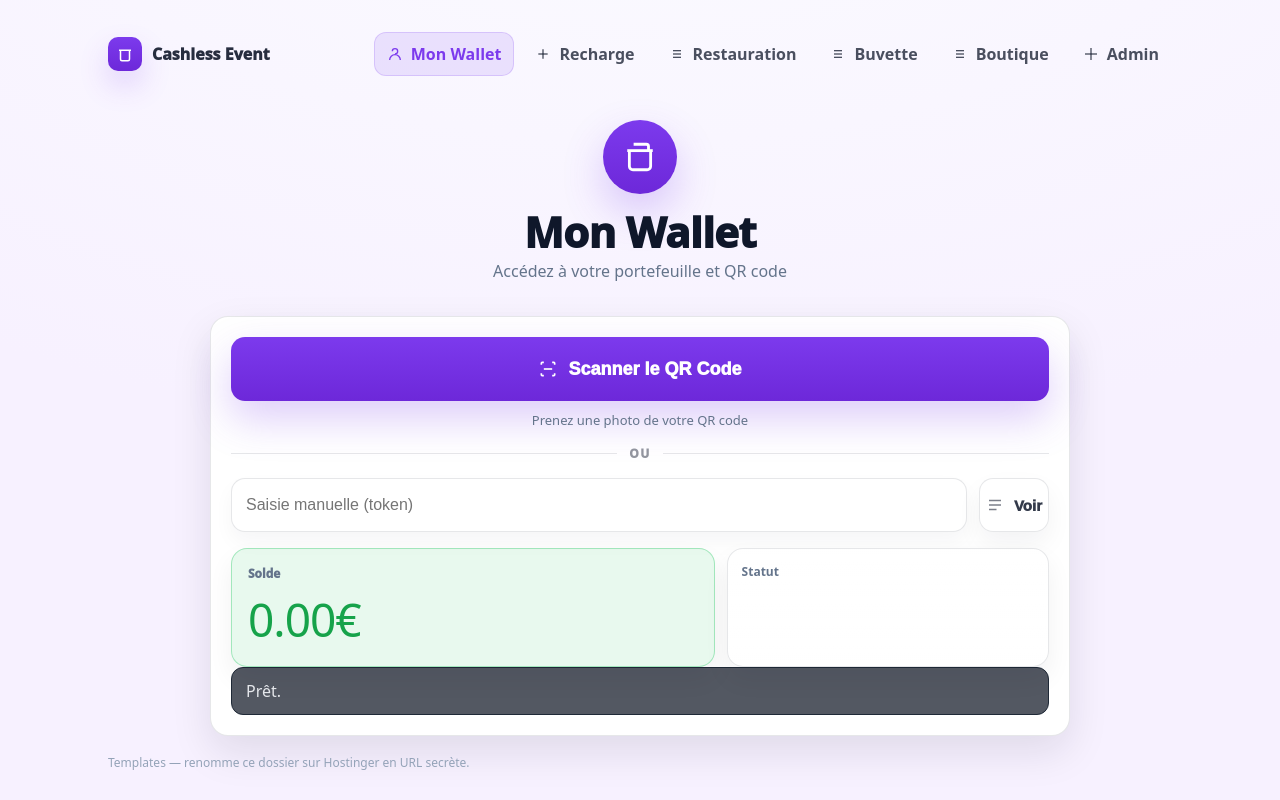
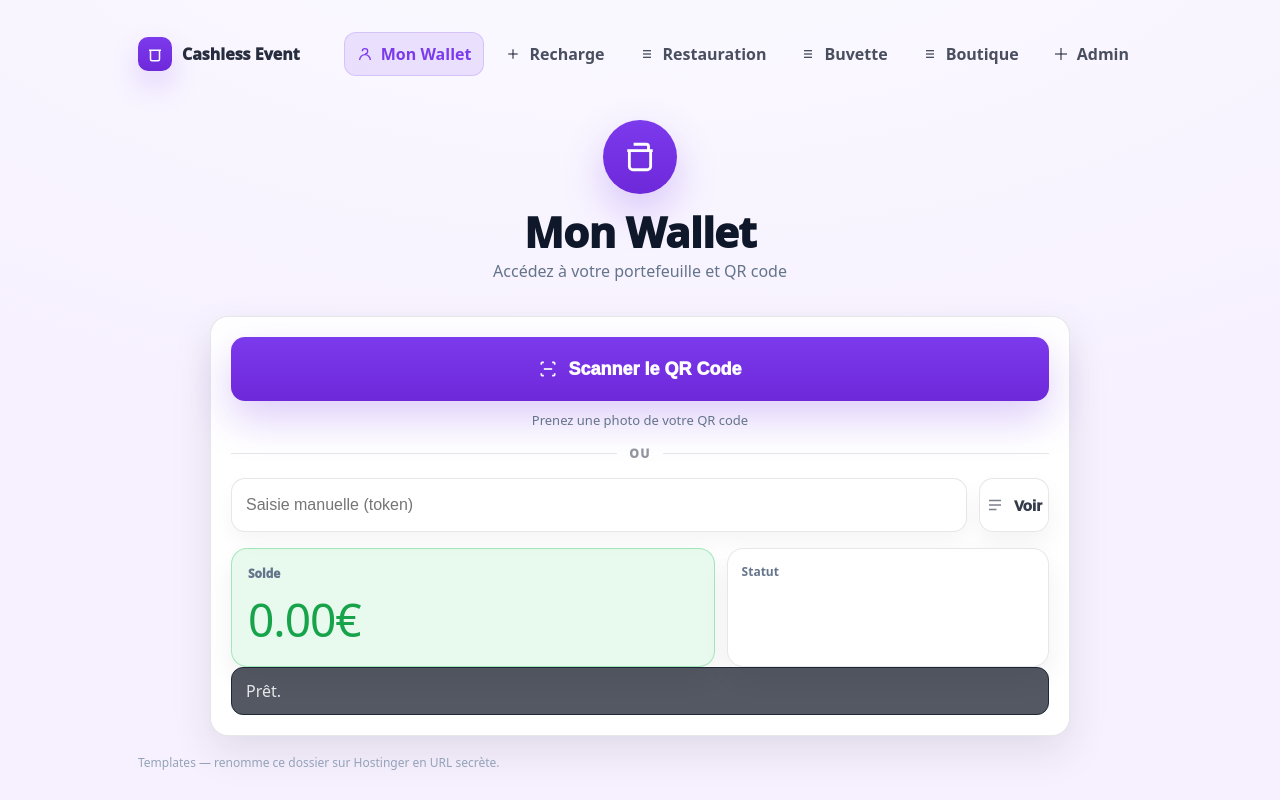
Before and after one commit to jprn/EventCash, a PHP site: page /client/ in a window 1280 px wide. Run offline with PHP 8.4, Linux system fonts and the light colour scheme.

Commit message:
20260215-16

```diff
--- a/assets/css/client.css
+++ b/assets/css/client.css
@@ -1,6 +1,6 @@
 :root{--c-bg1:#f7f1ff;--c-bg2:#fbfbff;--c-card:#ffffff;--c-text:#0f172a;--c-muted:#64748b;--c-border:rgba(15,23,42,.10);--c-shadow:0 16px 40px rgba(15,23,42,.10);--c-primary:#7c3aed;--c-primary2:#6d28d9;--c-primaryText:#ffffff}
 body.client{background:radial-gradient(1200px 600px at 50% -160px,var(--c-bg2),var(--c-bg1));color:var(--c-text)}
-body.client .container{max-width:1100px}
+body.client .container{max-width:1040px}
 .c-hero{display:flex;flex-direction:column;align-items:center;justify-content:center;padding:40px 12px 16px;text-align:center}
 .c-icon{width:74px;height:74px;border-radius:999px;background:linear-gradient(180deg,var(--c-primary),var(--c-primary2));display:flex;align-items:center;justify-content:center;box-shadow:0 18px 40px rgba(124,58,237,.25)}
 .c-icon svg{width:34px;height:34px;stroke:#fff;stroke-width:2;fill:none}
--- a/assets/css/recharge.css
+++ b/assets/css/recharge.css
@@ -1,6 +1,6 @@
 :root{--r-bg1:#f7f4ff;--r-bg2:#fbfbff;--r-card:#ffffff;--r-text:#0f172a;--r-muted:#64748b;--r-border:rgba(15,23,42,.10);--r-shadow:0 16px 40px rgba(15,23,42,.10);--r-primary:#7c3aed;--r-primary2:#6d28d9;--r-primaryText:#ffffff;--r-soft:#f1eaff}
 body.recharge{background:radial-gradient(1200px 600px at 50% -120px,var(--r-bg2),var(--r-bg1));color:var(--r-text)}
-body.recharge .container{max-width:1100px}
+body.recharge .container{max-width:1040px}
 .r-hero{display:flex;flex-direction:column;align-items:center;justify-content:center;padding:22px 12px 10px;text-align:center}
 .r-icon{width:66px;height:66px;border-radius:999px;background:linear-gradient(180deg,var(--r-primary),var(--r-primary2));display:flex;align-items:center;justify-content:center;box-shadow:0 18px 40px rgba(124,58,237,.25)}
 .r-icon svg{width:30px;height:30px;stroke:#fff;stroke-width:2;fill:none}
```
